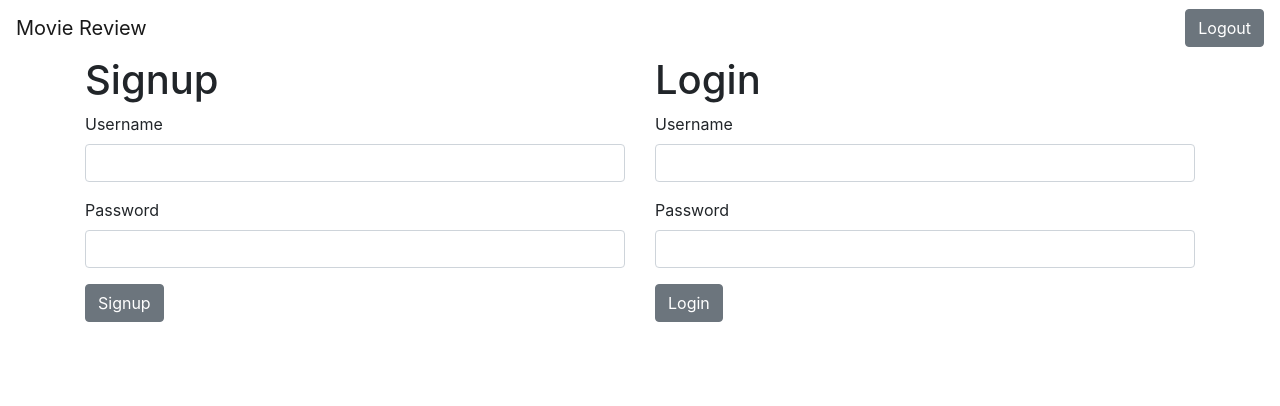
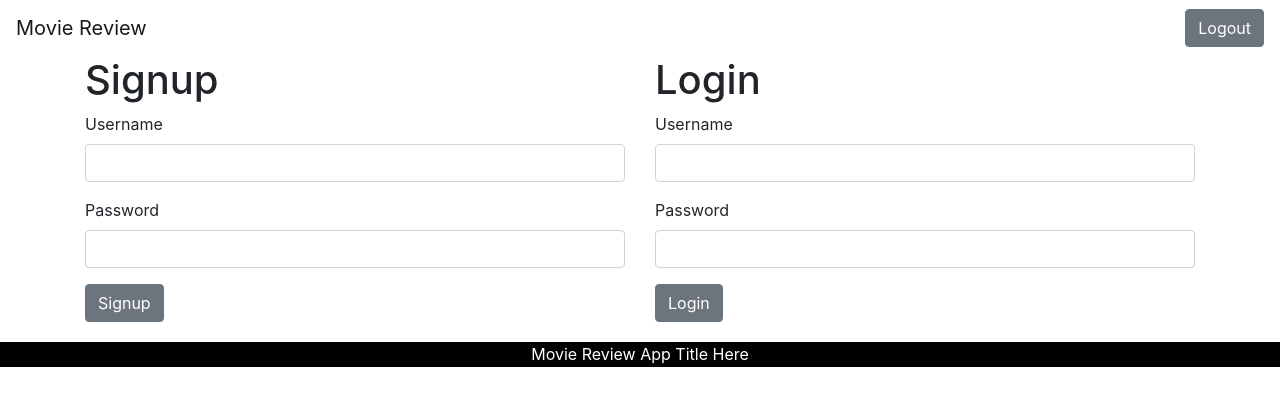
Before and after one commit to ztbaldwin14/media-review-client, a React (Create React App) app: page / in a window 1280 px wide. Shown: the top 406 px of the page. Built offline with nearby package versions, Linux system fonts and the light colour scheme; the HTML template or start-up script is replaced by a standard one.

Commit message:
ready to pull client

```diff
--- a/src/App.js
+++ b/src/App.js
@@ -2,6 +2,7 @@ import { useEffect, useState } from 'react';
 import Sitebar from './home/Navbar';
 import Auth from './auth/Auth';
 import MovieIndex from './movies/MovieIndex';
+import Footer from './home/Footer';
 
 function App() {
   const [sessionToken, setSessionToken] = useState('');
@@ -31,6 +32,7 @@ function App() {
     <div>
       <Sitebar clearToken={clearToken} />
       {protectedViews()}
+      <Footer />
     </div>
   );
 }
--- /dev/null
+++ b/src/home/Footer.js
@@ -0,0 +1,19 @@
+import React from 'react';
+
+const Footer = () => {
+    const style = {
+        backgroundColor: 'black',
+        color: 'white',
+        textAlign: 'center',
+        marginTop: '20px',
+        height: '25px'
+    }
+
+    return(
+        <footer style={style}>
+            Movie Review App Title Here
+        </footer>
+    )
+}
+
+export default Footer;
--- a/src/movies/MovieTable.js
+++ b/src/movies/MovieTable.js
@@ -1,5 +1,6 @@
 import React from 'react';
 import { Table, Button } from 'reactstrap';
+import Footer from '../home/Footer';
 
 const MovieTable = (props) => {
     const deleteMovie = (movie) => {
@@ -11,6 +12,17 @@ const MovieTable = (props) => {
             })
         })
         .then(() => props.fetchMovies())
+    }
+
+    const submitReview = (movie) => {
+        fetch(`http://localhost:3000/movies/review/${movie.id}`, {
+            method: 'PUT',
+            headers: new Headers({
+                'Content-Type': 'application/json',
+                'Authorization': props.token
+            })
+            .then(() => props.fetchMovies())
+        })
     }
 
     const movieMapper = () => {
@@ -32,7 +44,7 @@ const MovieTable = (props) => {
         })
     }
 
-    return(
+    return (
       <>
         <h3>Movies</h3>
         <hr />
@@ -52,7 +64,7 @@ const MovieTable = (props) => {
           </tbody>
         </Table>
       </>
-    )
+    );
 }
 
 export default MovieTable;
```
Also changed, not shown: src/App.css (line endings or trailing spaces). Lines whose indentation alone changed are shown as unchanged.
